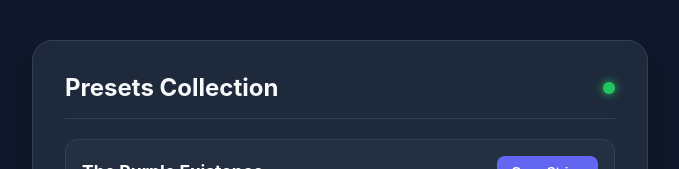
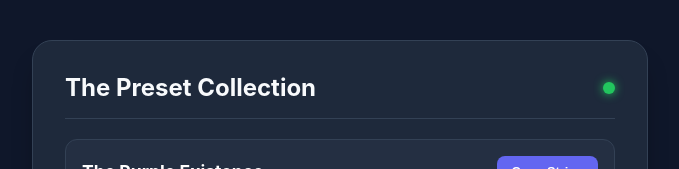
Before and after one commit to Gamer0Mertcan/One-More-Night-The-Preset-Collection, a plain HTML site: page index.html in a window 1280 px wide. Shown: the top 169 px of the page, without its empty margins (300-979 px from the left). Drawn offline with Linux system fonts and the light colour scheme.

Commit message:
Update index.html

```diff
--- a/index.html
+++ b/index.html
@@ -122,7 +122,7 @@
 <body>
 
     <div class="container">
-        <h2>Presets Collection <span id="status-dot"></span></h2>
+        <h2>The Preset Collection <span id="status-dot"></span></h2>
         <ul id="list-container">
             <li style="text-align: center; padding: 20px; color: var(--muted);">Syncing with GitHub...</li>
         </ul>
```
